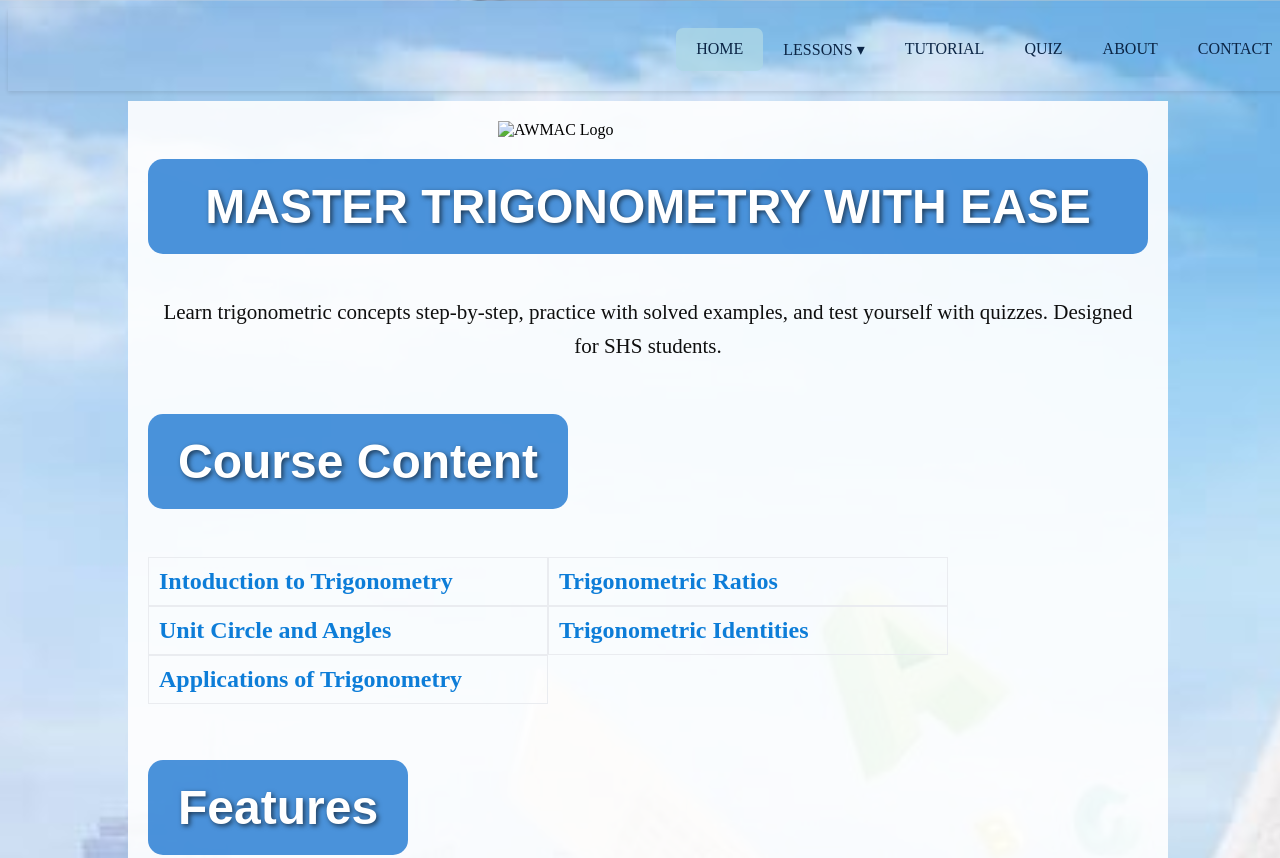
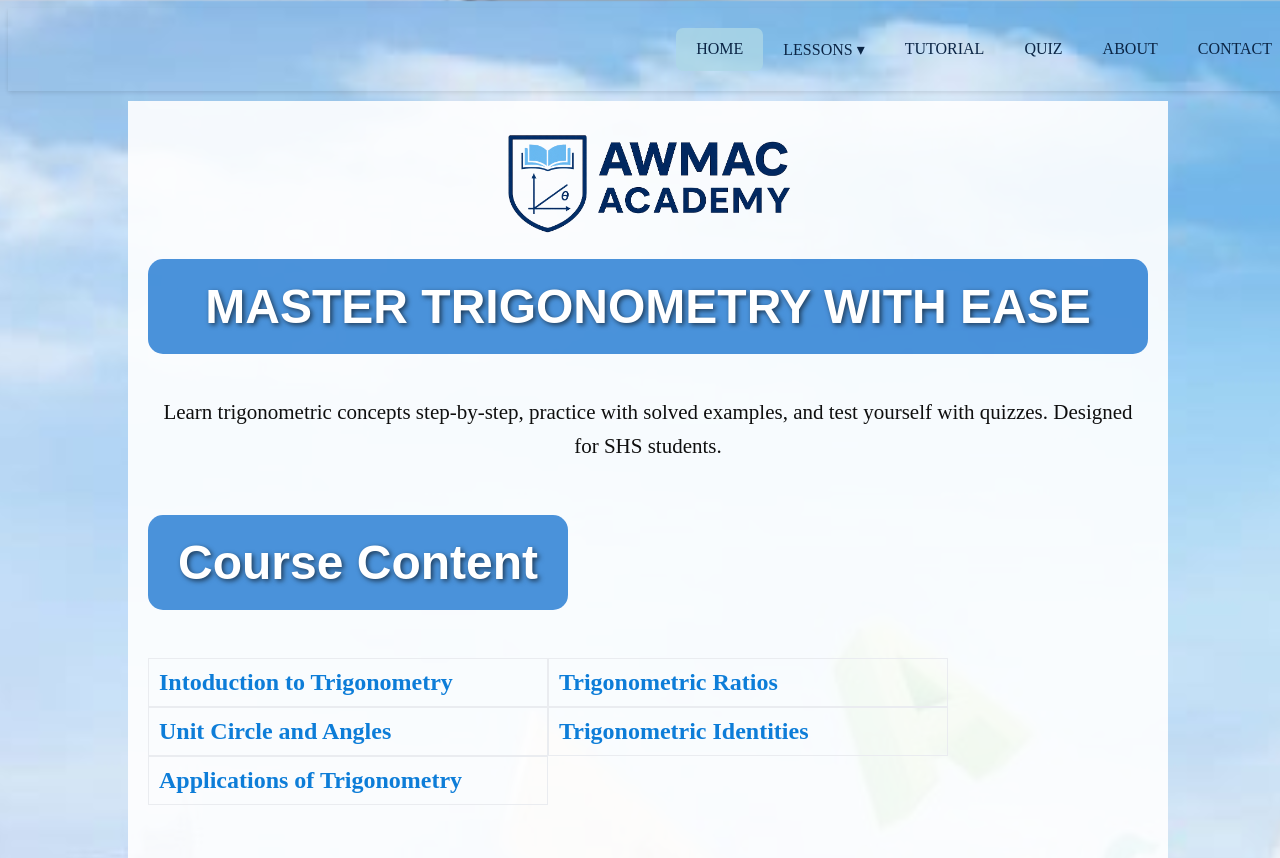
Before and after one commit to Richardwise7/Trigonometry-Lesson, a plain HTML site: page index.html in a window 1280 px wide. Shown: the top 858 px of the page. Drawn offline with Linux system fonts and the light colour scheme; files whose address does not match are found by name.

Commit message:
Update index.html

```diff
--- a/index.html
+++ b/index.html
@@ -27,7 +27,7 @@
   </div>
 
 <div class = "content">
-  <img src="images/LOGO.png" alt="AWMAC Logo" class="logo">
+  <img src="LOGO.png" alt="AWMAC Logo" class="logo">
 
 
 
@@ -96,4 +96,5 @@
 </footer>
 
 
+
 </html>
```
